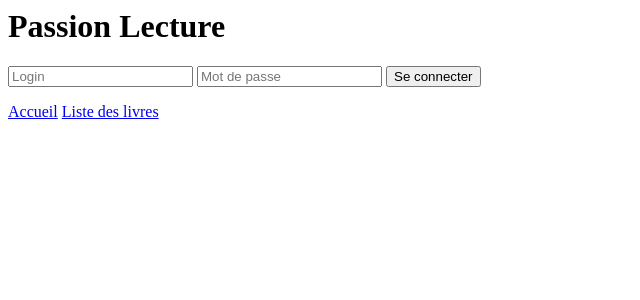
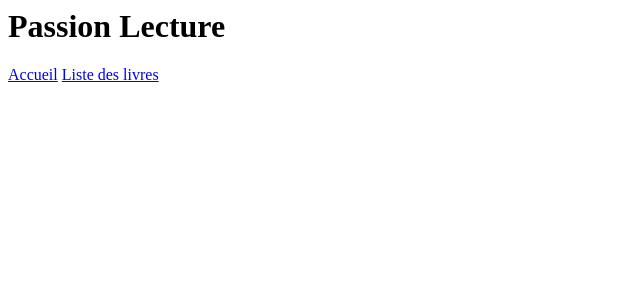
Before and after one commit to YannScerri/Passion-Lecture-, a PHP site: page /header.php in a window 1280 px wide. Shown: the top 300 px of the page, without its empty margins (0-640 px from the left). Run offline with PHP 8.4, Linux system fonts and the light colour scheme.

Commit message:
suppression de la connexion dans le header et regroupement du header dans une div

```diff
--- a/src/php/header.php
+++ b/src/php/header.php
@@ -1,19 +1,10 @@
-<div class="container-header">
+<div class="header">
     <div class="titre-header">
         <h1>Passion Lecture</h1>
     </div>
-    <div class="login-container">
-        <form action="#" method="post">
-            <label for="user"> </label>
-            <input type="text" name="user" id="user" placeholder="Login">
-            <label for="password"> </label>
-            <input type="password" name="password" id="password" placeholder="Mot de passe">
-            <button type="submit" class="btn btn-login">Se connecter</button>
-        </form>
-    </div>
+
+    <nav>
+        <a href="#">Accueil</a>
+        <a href="#">Liste des livres</a>
+    </nav>
 </div>
-
-<nav>
-    <a href="#">Accueil</a>
-    <a href="#">Liste des livres</a>
-</nav>
```
